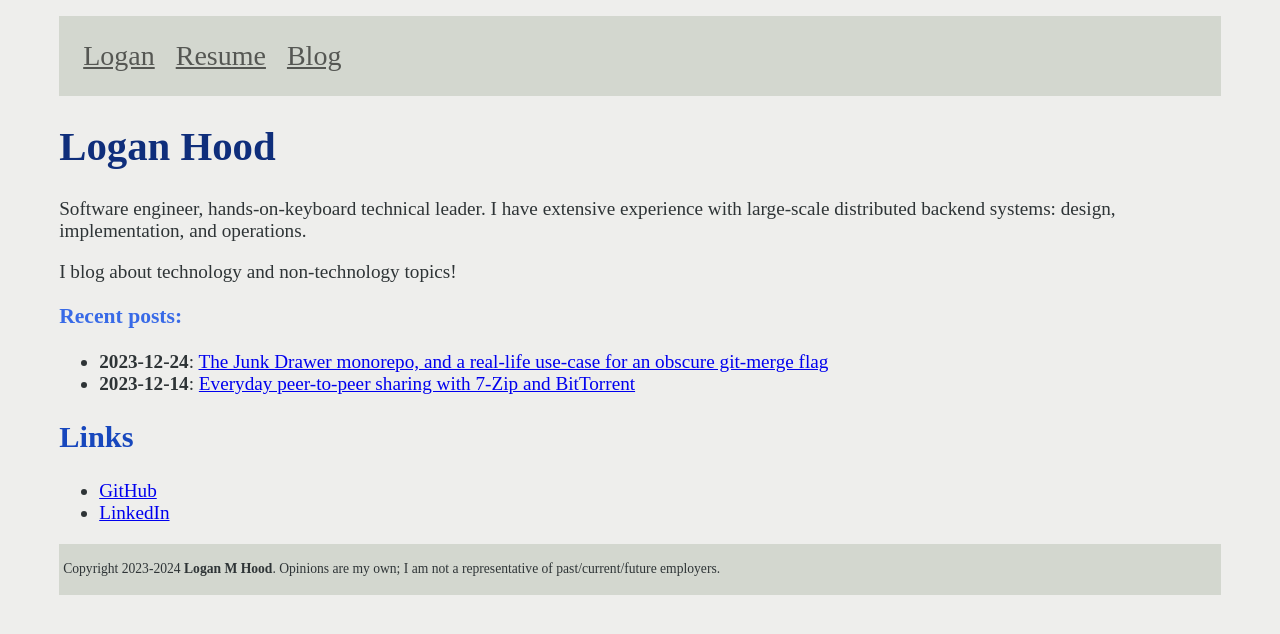
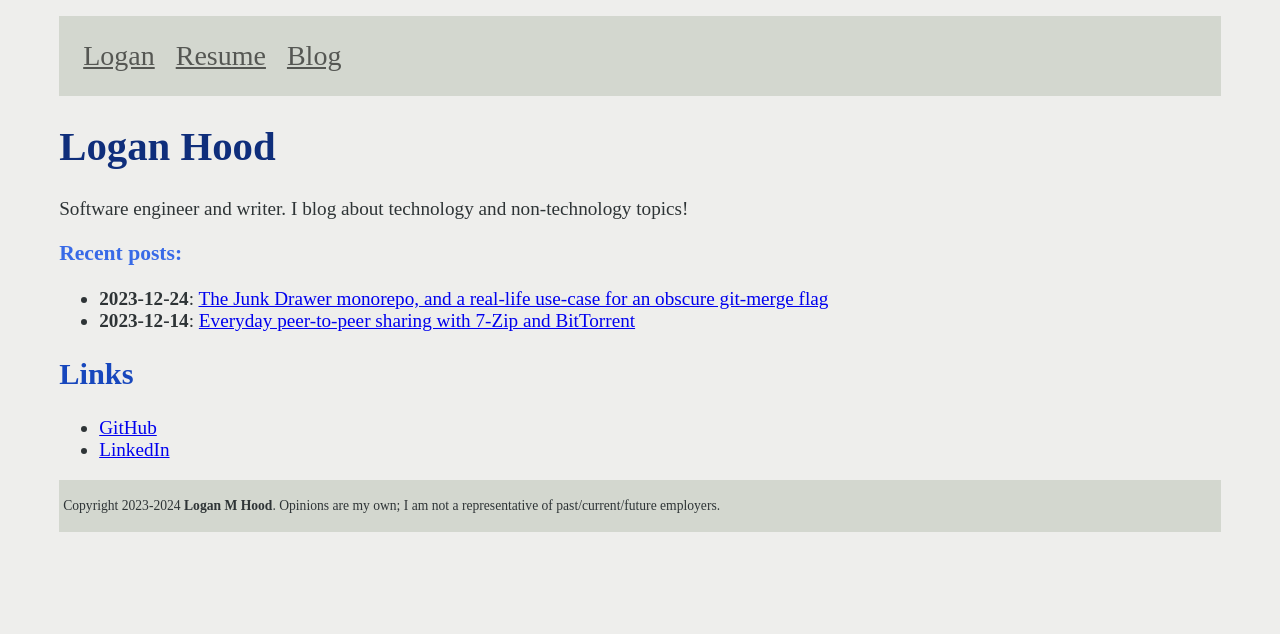
Before and after one commit to hoodlm/loganhooddotcom, a Jekyll site: the page built from index.md, in a window 1280 px wide. Shown: the top 634 px of the page. Built offline with Jekyll 4.4.1, drawn with Linux system fonts in a browser that asks for light colours.

Commit message:
Homepage - simpler intro (leave details for the resume)

```diff
--- a/index.md
+++ b/index.md
@@ -5,9 +5,7 @@ title: Logan Hood
 
 # Logan Hood
 
-Software engineer, hands-on-keyboard technical leader. I have extensive experience with large-scale distributed backend systems: design, implementation, and operations.
-
-I blog about technology and non-technology topics!
+Software engineer and writer. I blog about technology and non-technology topics!
 
 ### Recent posts:
 
```
